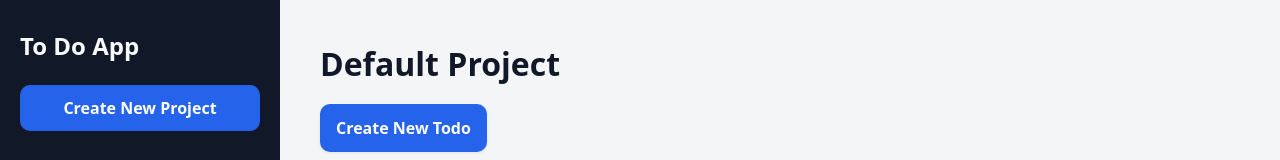
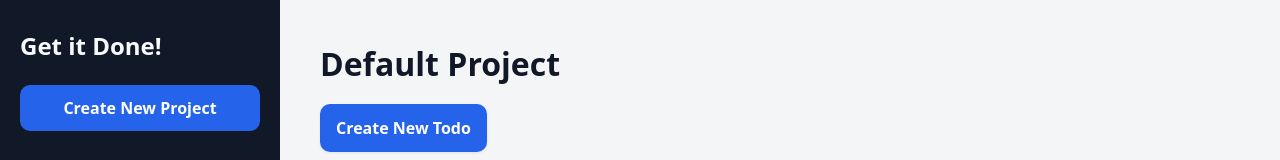
Before and after one commit to bsul24/todo-list, a website built with webpack: page src/template.html in a window 1280 px wide. Shown: the top 160 px of the page. Built offline with nearby package versions, Linux system fonts and the light colour scheme.

Commit message:
Update title

```diff
--- a/src/template.html
+++ b/src/template.html
@@ -8,7 +8,7 @@
 <body>
   <div class="container">
     <div class="sidebar">
-      <h1>To Do App</h1>
+      <h1>Get it Done!</h1>
       <button class="new-proj-btn">Create New Project</button>
       <div class="project-form-container"></div>
       <div class="projects-container"></div>
```
